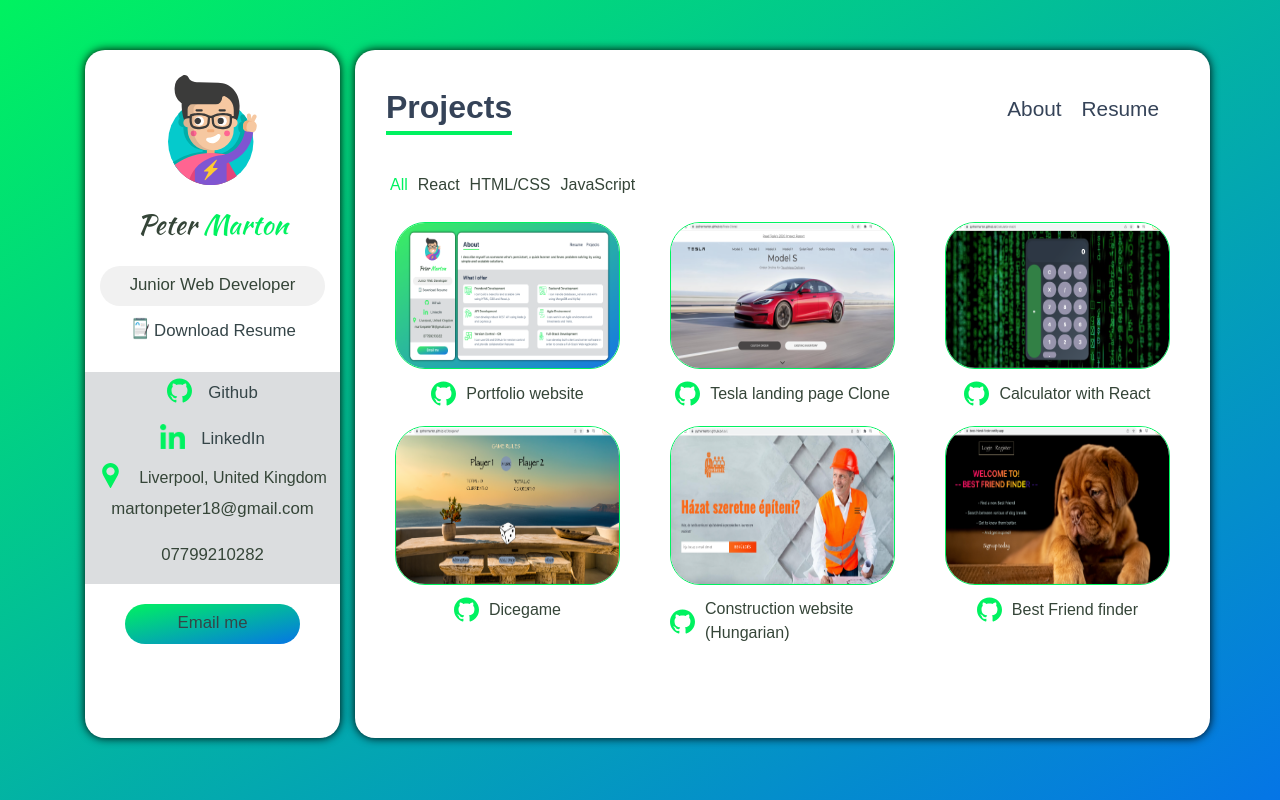
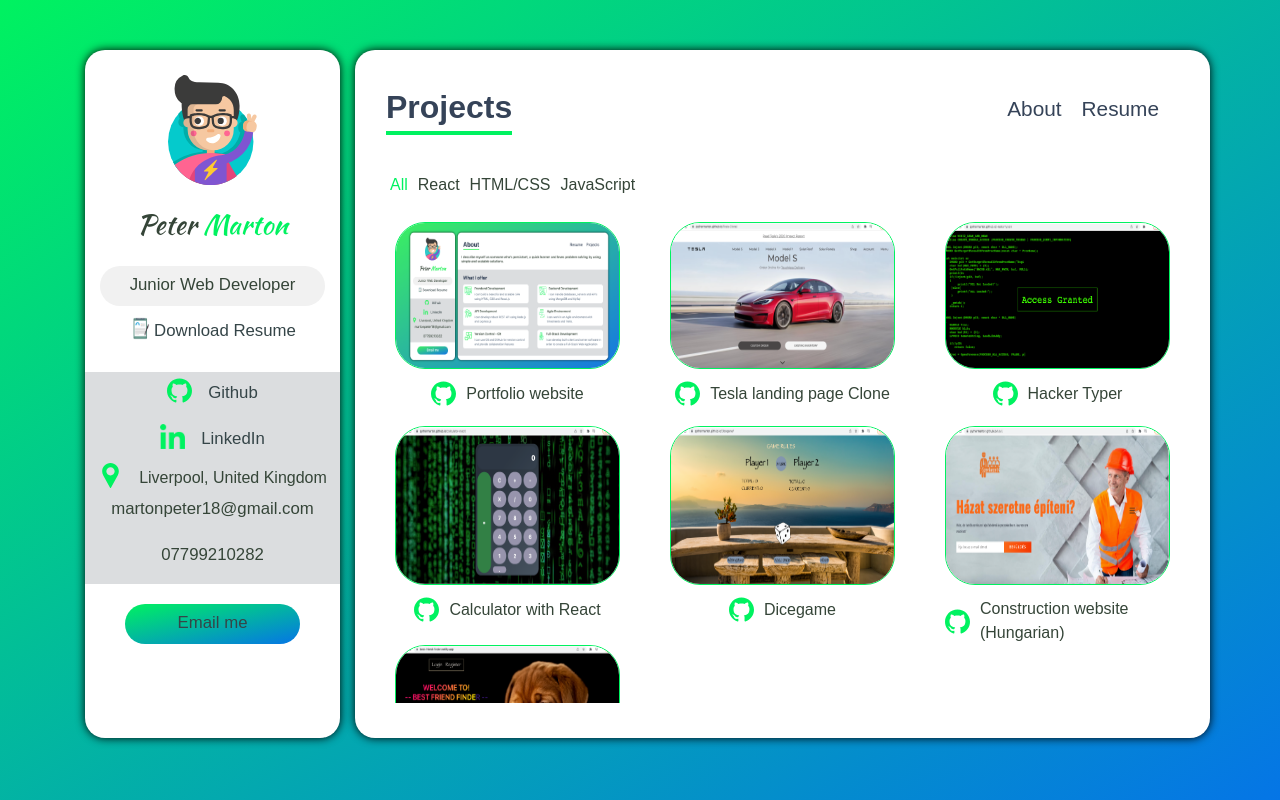
Before and after one commit to PytherMarton/Portfolio, a React (Create React App) app: page /projects in a window 1280 px wide. Built offline with nearby package versions, Linux system fonts and the light colour scheme.

Commit message:
new project added

```diff
--- a/src/components/data/projects_data.js
+++ b/src/components/data/projects_data.js
@@ -4,6 +4,7 @@
 import builder from "../../assets/projects_images/builder.jpeg";
 import portfolio from "../../assets/projects_images/portfolio.jpeg";
 import bestFriend from "../../assets/projects_images/bestFriend.jpeg";
+import hackerTyper from "../../assets/projects_images/hackerTyper.png";
 
 const data_projects = [
     {
@@ -19,6 +20,13 @@
         deployed_url: "https://pythermarton.github.io/Tesla-Clone/",
         github_url: "https://github.com/PytherMarton/Tesla-Clone",
         category: ['HTML', 'CSS']
+    },
+    {
+        name: "Hacker Typer",
+        image: hackerTyper,
+        deployed_url: "https://pythermarton.github.io/HackerTyper/",
+        github_url: "https://github.com/PytherMarton/HackerTyper",
+        category: ['JavaScript']
     },
     {
         name: "Calculator with React",
```
Also changed, not shown: src/assets/projects_images/hackerTyper.png (added).
